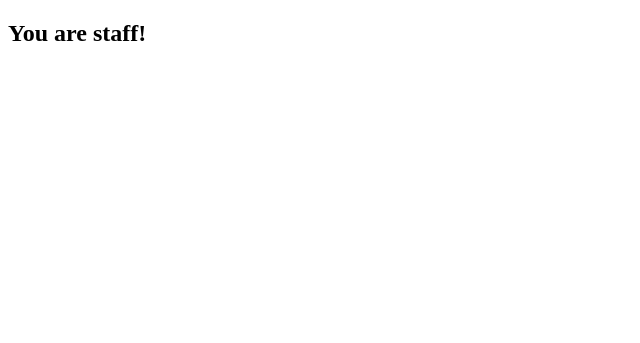
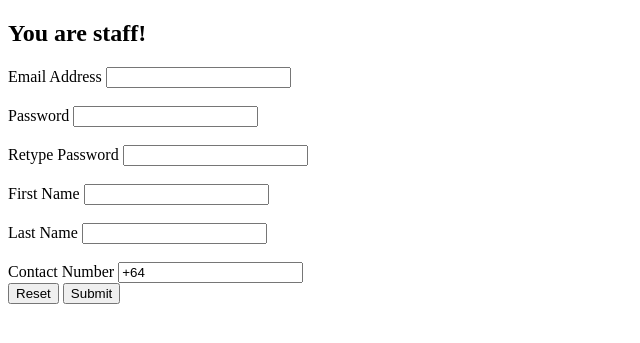
Before and after one commit to ericmnguyen/ep-charity, a PHP site: page /registration/staff_reg.php in a window 1280 px wide. Shown: the top 343 px of the page, without its empty margins (0-640 px from the left). Run offline with PHP 8.4, Linux system fonts and the light colour scheme.

Commit message:
staff form

```diff
--- a/db_schema.sql
+++ b/db_schema.sql
@@ -18,6 +18,7 @@ CREATE TABLE `Role` (
 CREATE TABLE `Account` (
 	accountId INT NOT NULL AUTO_INCREMENT,
   emailAddress VARCHAR(50) NOT NULL,
+  password VARCHAR(50) NOT NULL,
   firstName VARCHAR(50),
   lastName VARCHAR(50),
   contactNumber VARCHAR(50),
--- a/registration/registration_nav.php
+++ b/registration/registration_nav.php
@@ -17,7 +17,7 @@
 
 <body>
   <h2>You are:</h2>
-  <button onclick="onHandleNavigation('staff');">Stafsssf</button>
+  <button onclick="onHandleNavigation('staff');">Staff</button>
   <button onclick="onHandleNavigation('company');">Company</button>
 </body>
 
--- a/registration/staff_reg.php
+++ b/registration/staff_reg.php
@@ -3,9 +3,30 @@
 <?php
 
 ?>
+<head>
+  <script>
+    function validateForm() {
+      let formVal = document.forms["staff-registration-form"];
+      // TODO: form validation
+
+      return false;
+    }
+  </script>
+</head>
 
 <body>
   <h2>You are staff!</h2>
+  <form name="staff-registration-form" method="post">
+      <label for="email">Email Address <input name="emailAddress" type="text"></label><br/><br/>
+      <label for="pwd">Password <input name="password" type="password"></label><br/><br/>
+      <label for="retype-pwd">Retype Password <input name="retype-password" type="password"></label><br/><br/>
+      <label for="firstName">First Name <input name="firstName" type="text"></label><br/><br/>
+      <label for="lastName">Last Name <input name="lastName" type="text"></label><br/><br/>
+      <label for="contactNumber">Contact Number <input name="contactNumber" type="text" value="+64"></label><br/>
+      <button type="reset">Reset</button>
+      <button type="submit" onclick="return validateForm();">Submit</button>
+    </p>
+  </form>
 </body>
 
 </html>
```
